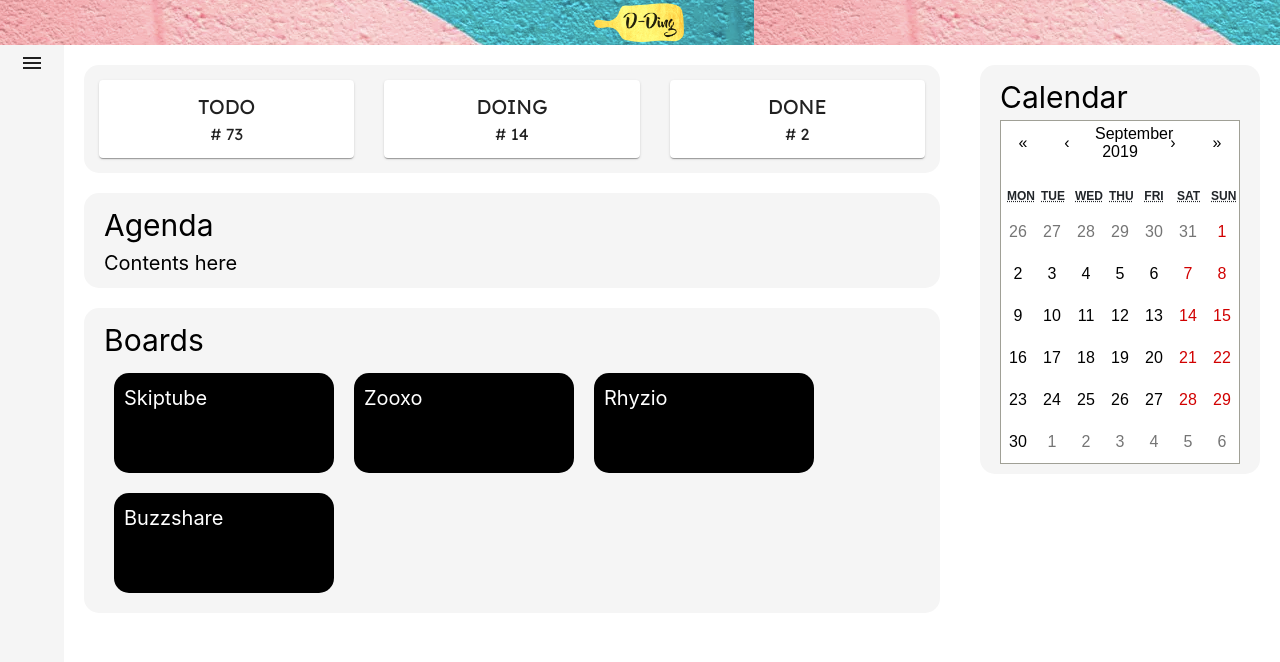
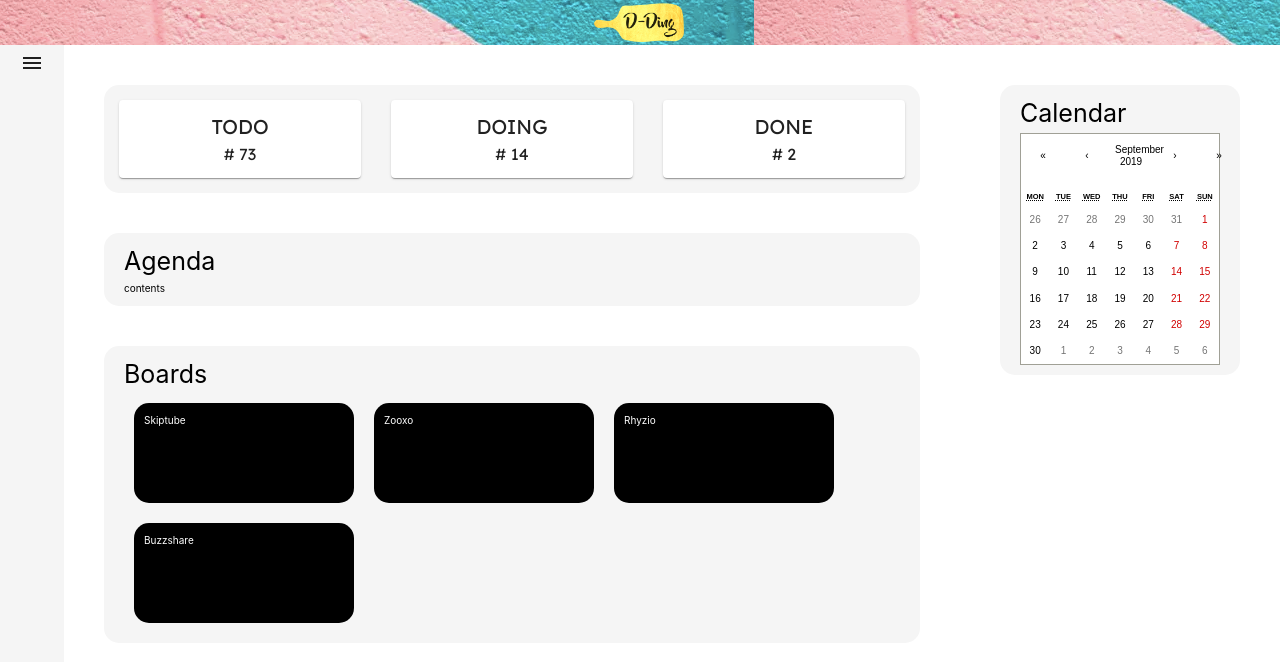
Before and after one commit to ex-co/dding, a React (Create React App) app: page / in a window 1280 px wide. Shown: the top 662 px of the page. Built offline with nearby package versions, Linux system fonts and the light colour scheme.

Commit message:
change to Dontainer

```diff
--- a/src/App/AgendaSection.js
+++ /dev/null
@@ -1,25 +0,0 @@
-import React from 'react'
-import Dontainer from '../Interface/Dontainer'
-
-class AgendaSection extends Dontainer {
-
-    constructor(props) {
-        super();
-        this.setTitle(props.title);
-    }
-
-    render() {
-        return (
-            <div style={this.dontainerStyle}>
-                <div style={this.titleStyle}>
-                {this.titleStyle.title}
-                </div>
-                <div style={this.contentStyle}>
-                    Contents here
-            </div>
-            </div>
-        )
-    }
-}
-
-export default AgendaSection;
--- a/src/App/App.js
+++ b/src/App/App.js
@@ -3,19 +3,23 @@ import Grid from '@material-ui/core/Grid'
 
 import './App.css'
 
+import Dontainer from '../Interface/Dontainer'
 import TempDrawer from '../sidebar'
 import HeaderSection from './HeaderSection'
-import AgendaSection from './AgendaSection'
-import ProgressSection from './ProgressSection'
-import BoardSection from './BoardSection'
-import CalendarSection from './CalendarSection'
+import ProgressSection from '../Progress/ProgressSection'
+
+import BoardContainer from '../Board/BoardContainer';
+import Calendar from '../Calender/Calendar'
 
 import * as dm from '../Manager/DataManager'
 
 class App extends React.Component {
 
     state = {
-        user: "yegeeee"
+        user: "yegeeee",
+        board: BoardContainer,
+        calendar: Calendar,
+
     }
 
     _getContent = () => {
@@ -27,12 +31,12 @@ class App extends React.Component {
                         <TempDrawer/>
                     </Grid>
                     <Grid item className="mainSection">
-                        <ProgressSection></ProgressSection>
-                        <AgendaSection title="Agenda"></AgendaSection>
-                        <BoardSection title="Boards"></BoardSection>
+                        <ProgressSection title="" content=""></ProgressSection>
+                        <Dontainer title="Agenda" content="contents"></Dontainer>
+                        <Dontainer title="Boards" content={this.state.board}></Dontainer>
                     </Grid>
                     <Grid item className="calendarSection">
-                        <CalendarSection title="Calendar"></CalendarSection>
+                        <Dontainer title="Calendar" content={this.state.calendar}></Dontainer>
                     </Grid>
                 </Grid>
             </div>
--- a/src/App/BoardSection.js
+++ /dev/null
@@ -1,26 +0,0 @@
-import React from 'react'
-import Dontainer from '../Interface/Dontainer'
-import BoardContainer from '../Board/BoardContainer';
-
-class BoardSection extends Dontainer {
-
-    constructor(props) {
-        super();
-        this.setTitle(props.title);
-    }
-
-    render() {
-        return (
-            <div style={this.dontainerStyle}>
-                <div style={this.titleStyle}>
-                    {this.titleStyle.title}
-                </div>
-                <div style={this.contentStyle}>
-                    <BoardContainer></BoardContainer>
-                </div>
-            </div>
-        )
-    }
-}
-
-export default BoardSection;
--- a/src/App/CalendarSection.js
+++ /dev/null
@@ -1,24 +0,0 @@
-import Calendar from '../Calender/Calendar'
-import Dontainer from '../Interface/Dontainer'
-import React from 'react'
-
-class CalendarSection extends Dontainer {
-
-    constructor(props) {
-        super();
-        this.setTitle(props.title);
-    }
-
-    render() {
-        return (
-            <div style={this.dontainerStyle}>
-                <div style={this.titleStyle}>
-                    {this.titleStyle.title}
-                </div>
-                <Calendar></Calendar>
-            </div>
-        )
-    }
-}
-
-export default CalendarSection;
--- a/src/App/HeaderSection.js
+++ b/src/App/HeaderSection.js
@@ -1,3 +1,4 @@
+
 import React from 'react'
 import Header from '../Header/Header'
 
--- a/src/Board/Board.js
+++ b/src/Board/Board.js
@@ -3,8 +3,8 @@ import './Board.css';
 
 const Board = ({teamName}) => {
     return (
-        <div class="board">
-            <div class="boardContent">{teamName}</div>
+        <div className="board">
+            <div className="boardContent">{teamName}</div>
         </div>
     )
 }
--- a/src/Board/BoardContainer.js
+++ b/src/Board/BoardContainer.js
@@ -4,7 +4,7 @@ import Board from './Board';
 
 const BoardContainer = () => {
     return (
-        <div class="boardContainer">
+        <div className="boardContainer">
             <Board teamName="Skiptube"></Board>
             <Board teamName="Zooxo"></Board>
             <Board teamName="Rhyzio"></Board>
--- a/src/Interface/Dontainer.js
+++ b/src/Interface/Dontainer.js
@@ -2,39 +2,82 @@ import React from 'react';
 
 class Dontainer extends React.Component {
 
-    dontainerStyle ={
+    title = "";
+    content = "";
+
+    constructor(props) {
+        super();
+        console.log(props);
+        this.setTitle(props.title);
+        if(props.content === "contents"){
+            this.content = props.content;
+        }
+        else{
+            this.setContent(<props.content></props.content>);
+        }
+    }
+
+    dontainerStyle = {
         background: "whitesmoke",
         padding: 20,
-        paddingTop:10,
-        paddingBottom:10,
-        margin: 20,
+        paddingTop: 10,
+        paddingBottom: 10,
+        margin: 40,
         borderRadius: 15
     }
 
     titleStyle = {
         color: "black",
-        fontSize: 30,
-        title: "Title Here"
+        fontSize: 25
     }
 
-    contentStyle={
+    contentStyle = {
         color: "black",
-        fontSize: 20,
+        fontSize: 10,
     }
 
     setTitle(title) {
-        this.titleStyle.title = title;
+        this.title = title;
+    }
+
+    setContent(content) {
+        this.content = content;
     }
 
     setTitleFontSize(titleFontSize) {
         this.titleStyle.fontSize = titleFontSize;
     }
 
-    setPaddingZero(){
+    setPaddingZero() {
         this.dontainerStyle.padding = 0;
         this.dontainerStyle.paddingTop = 0;
         this.dontainerStyle.paddingBottom = 0;
     }
+
+    _getContent() {
+        return (
+            <div>
+                {this.content}
+            </div>
+        )
+    }
+
+    _getTitle() {
+        return this.title;
+    }
+
+    render() {
+        return (
+            <div style={this.dontainerStyle}>
+                <div style={this.titleStyle}>
+                    {this._getTitle()}
+                </div>
+                <div style={this.contentStyle}>
+                    {this._getContent()}
+                </div>
+            </div>
+        )
+    }
 }
 
 export default Dontainer;
--- a/src/Progress/ProgressContent.js
+++ b/src/Progress/ProgressContent.js
@@ -5,7 +5,7 @@ import { ExpansionPanelDetails } from '@material-ui/core';
 const ProgressContent = ({title, number}) => {
     return (
         <ExpansionPanelDetails>
-            <ul class="progressContent">
+            <ul className="progressContent">
                 <li>First item</li>
                 <li>Second item</li>
                 <li>Third item</li>
--- a/src/Progress/ProgressInfo.js
+++ b/src/Progress/ProgressInfo.js
@@ -3,9 +3,9 @@ import './Progress.css';
 
 const ProgressInfo = ({title, number}) => {
     return (
-        <div class='progressInfo'>
-            <div class='progressInfoItem' style={{fontSize: 20}}>{title}</div>
-            <div class='progressInfoItem' style={{textAlign: "center"}}># {number}</div>
+        <div className='progressInfo'>
+            <div className='progressInfoItem' style={{fontSize: 20}}>{title}</div>
+            <div className='progressInfoItem' style={{textAlign: "center"}}># {number}</div>
         </div>
     );
 };
--- a/src/App/ProgressSection.js
+++ b/src/Progress/ProgressSection.js
@@ -2,12 +2,12 @@ import React from 'react'
 import Grid from '@material-ui/core/Grid'
 
 import Dontainer from '../Interface/Dontainer'
-import Progress from '../Progress/Progress';
+import Progress from './Progress';
 
 class ProgressSection extends Dontainer {
 
     constructor(props) {
-        super();
+        super(props);
         this.setPaddingZero();
     }
 
```
Also changed, not shown: src/App/DDing_background.png (deleted).
